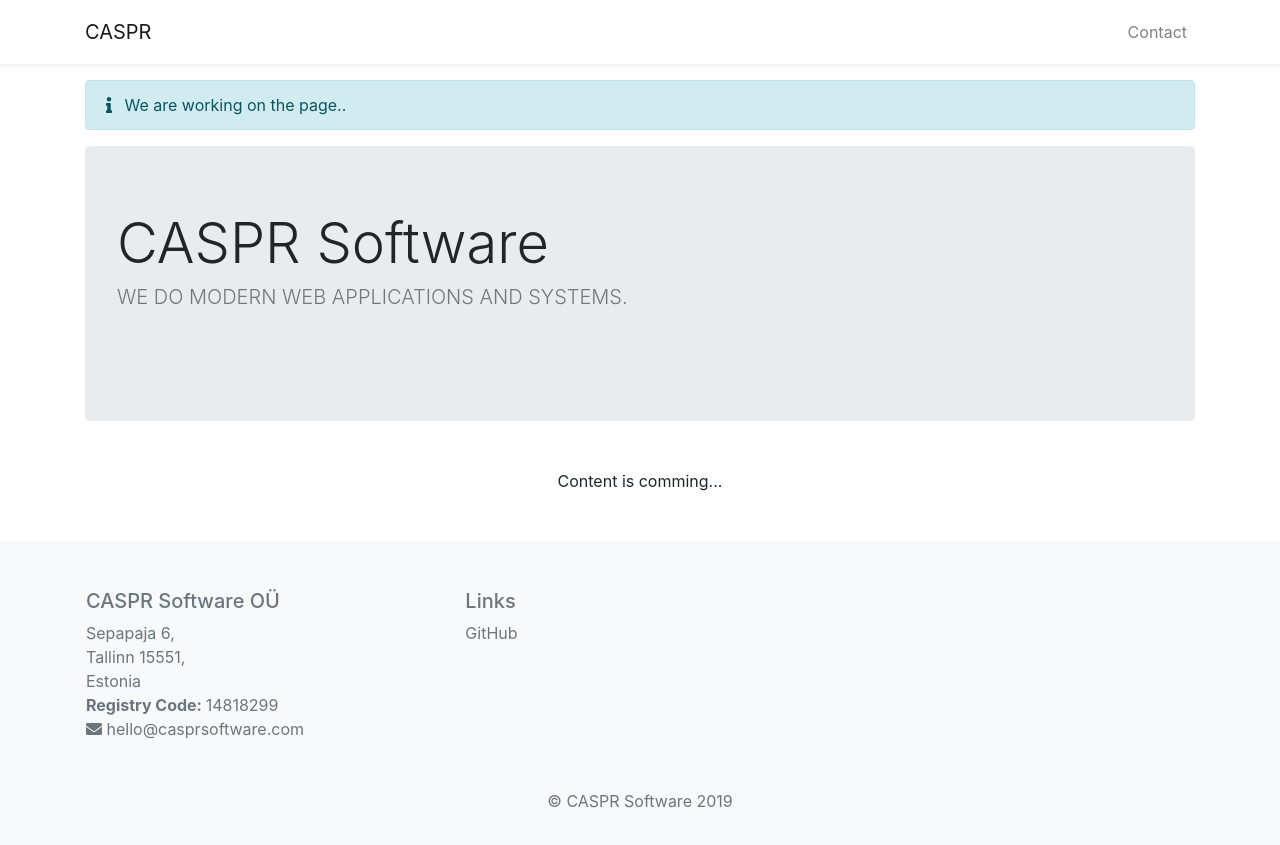
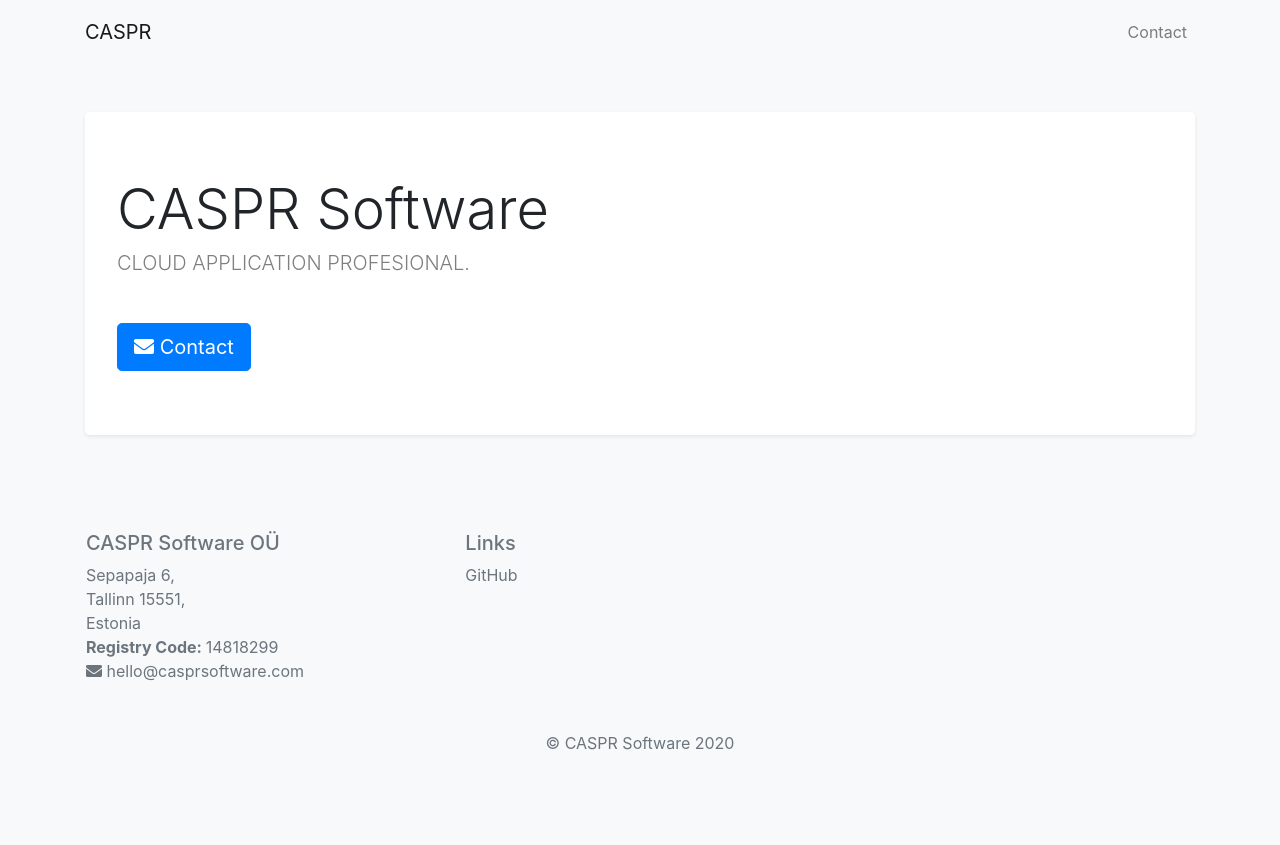
Before and after one commit to casprsoftware/casprsoftware.github.io, a website: page index.html in a window 1280 px wide. After the commit the page ends 800 px from the top, so only its background shows below. Drawn offline with nearby package versions, Linux system fonts and the light colour scheme.

Commit message:
clean design

```diff
--- a/index.html
+++ b/index.html
@@ -11,9 +11,9 @@
     <title>CASPR Software</title>
     <link rel="stylesheet" href="styles.min.css" />
 </head>
-<body>
+<body class="bg-light">
     <header>
-        <nav class="navbar navbar-expand-md navbar-light bg-white shadow-sm">
+        <nav class="navbar navbar-expand-md navbar-light">
             <div class="container">
                 <a class="navbar-brand" href="/">CASPR</a>
                 <button class="navbar-toggler" type="button" data-toggle="collapse" data-target="#navbarNav"
@@ -35,16 +35,13 @@
         <div class="container">
             <div class="row">
                 <div class="col-md-12">
-                    <div class="alert alert-info mt-3">
-                        <i class="fa fa-info"></i>
-                        <span class="pl-2">We are working on the page..</span>
+
+                    <div class="jumbotron bg-white shadow-sm mb-5 mt-0 mt-md-5">
+                        <h1 class="display-4">CASPR Software</h1>
+                        <h4 class="text-uppercase mb-5 lead text-black-50">Cloud application profesional.</h4>
+                        <a href="#contact" class="btn btn-lg btn-primary"><i class="fa fa-envelope"></i> Contact</a>
                     </div>
 
-                    <div class="jumbotron">
-                        <h1 class="display-4">CASPR Software</h1>
-                        <h4 class="text-uppercase mb-5 lead text-black-50">We do modern web applications and systems.</h4>
-                    </div>
-                    <p class="text-center mt-5 mb-5">Content is comming...</p>
                 </div>
             </div>
         </div>
@@ -70,7 +67,7 @@
 
             <div class="row">
                 <div class="col-md-12">
-                    <p class="text-center mt-5">&copy; CASPR Software 2019</p>
+                    <p class="text-center mt-5">&copy; CASPR Software 2020</p>
                 </div>
             </div>
         </div>
```
